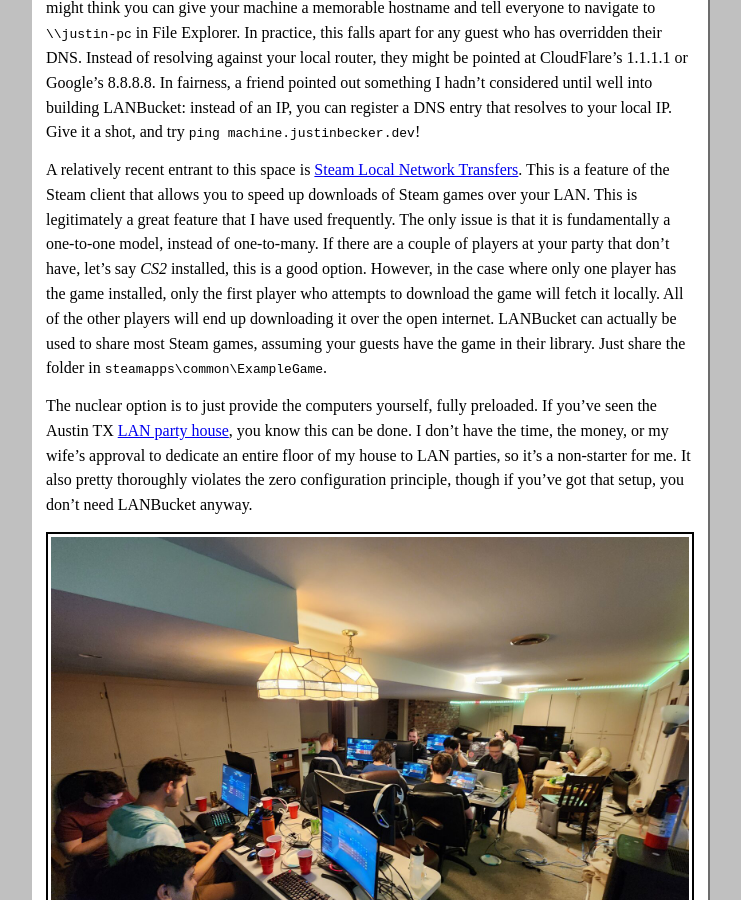
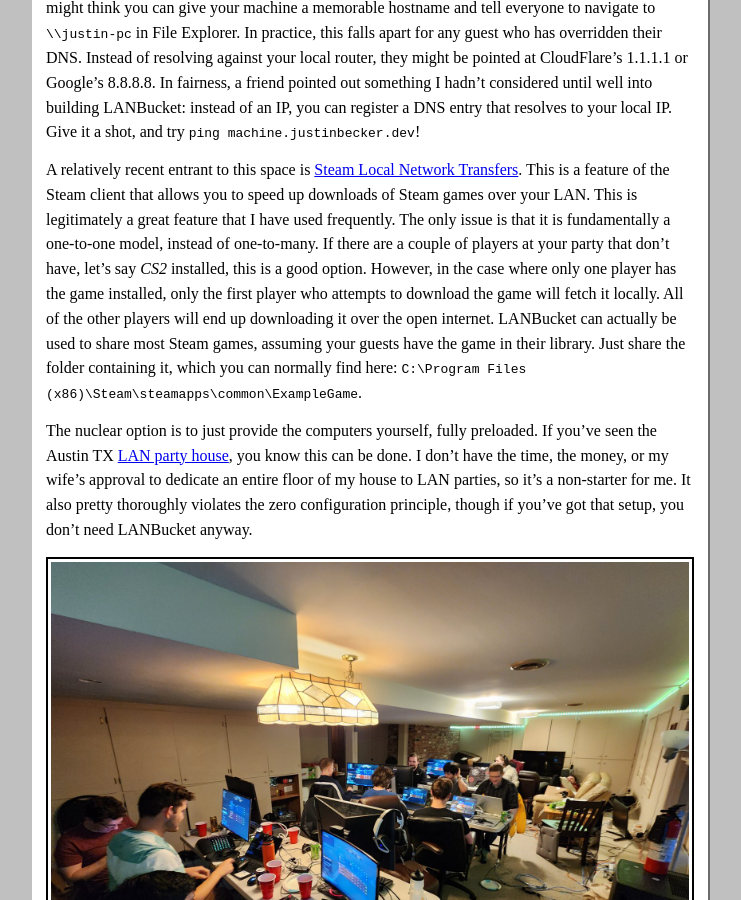
Before and after one commit to geekman7473/geekman7473.github.io, a Jekyll site: the page built from _posts/2026-05-16-why-i-built-lanbucket.md, in a window 1280 px wide and 900 px high, scrolled down 5576 px. Shown: the whole window, without its empty margins (270-1011 px from the left). Built offline with Jekyll 4.4.1, drawn with Linux system fonts in a browser that asks for light colours.

Commit message:
Make steam more clear

```diff
--- a/_posts/2026-05-16-why-i-built-lanbucket.md
+++ b/_posts/2026-05-16-why-i-built-lanbucket.md
@@ -68,7 +68,7 @@
 
 Shares also still require communicating either the IP or the DNS name of the host machine. You might think you can give your machine a memorable hostname and tell everyone to navigate to `\\justin-pc` in File Explorer. In practice, this falls apart for any guest who has overridden their DNS. Instead of resolving against your local router, they might be pointed at CloudFlare's 1.1.1.1 or Google's 8.8.8.8. In fairness, a friend pointed out something I hadn't considered until well into building LANBucket: instead of an IP, you can register a DNS entry that resolves to your local IP. Give it a shot, and try `ping machine.justinbecker.dev`!
 
-A relatively recent entrant to this space is [Steam Local Network Transfers](https://help.steampowered.com/en/faqs/view/46BD-6BA8-B012-CE43). This is a feature of the Steam client that allows you to speed up downloads of Steam games over your LAN. This is legitimately a great feature that I have used frequently. The only issue is that it is fundamentally a one-to-one model, instead of one-to-many. If there are a couple of players at your party that don't have, let's say *CS2* installed, this is a good option. However, in the case where only one player has the game installed, only the first player who attempts to download the game will fetch it locally. All of the other players will end up downloading it over the open internet. LANBucket can actually be used to share most Steam games, assuming your guests have the game in their library. Just share the folder in `steamapps\common\ExampleGame`.
+A relatively recent entrant to this space is [Steam Local Network Transfers](https://help.steampowered.com/en/faqs/view/46BD-6BA8-B012-CE43). This is a feature of the Steam client that allows you to speed up downloads of Steam games over your LAN. This is legitimately a great feature that I have used frequently. The only issue is that it is fundamentally a one-to-one model, instead of one-to-many. If there are a couple of players at your party that don't have, let's say *CS2* installed, this is a good option. However, in the case where only one player has the game installed, only the first player who attempts to download the game will fetch it locally. All of the other players will end up downloading it over the open internet. LANBucket can actually be used to share most Steam games, assuming your guests have the game in their library. Just share the folder containing it, which you can normally find here: `C:\Program Files (x86)\Steam\steamapps\common\ExampleGame`.
 
 The nuclear option is to just provide the computers yourself, fully preloaded. If you've seen the Austin TX [LAN party house](https://lanparty.house/), you know this can be done. I don't have the time, the money, or my wife's approval to dedicate an entire floor of my house to LAN parties, so it's a non-starter for me. It also pretty thoroughly violates the zero configuration principle, though if you've got that setup, you don't need LANBucket anyway.
 
```
